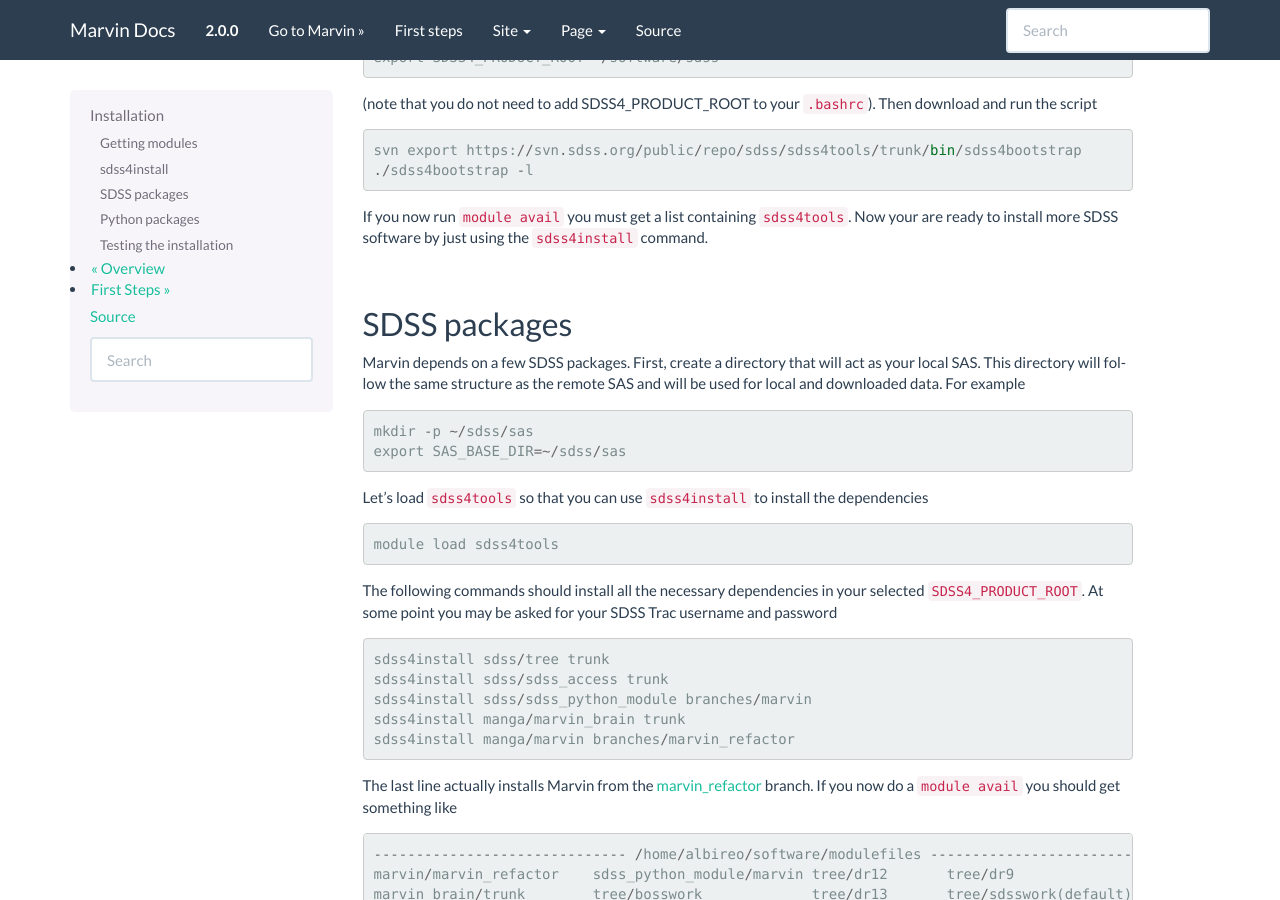
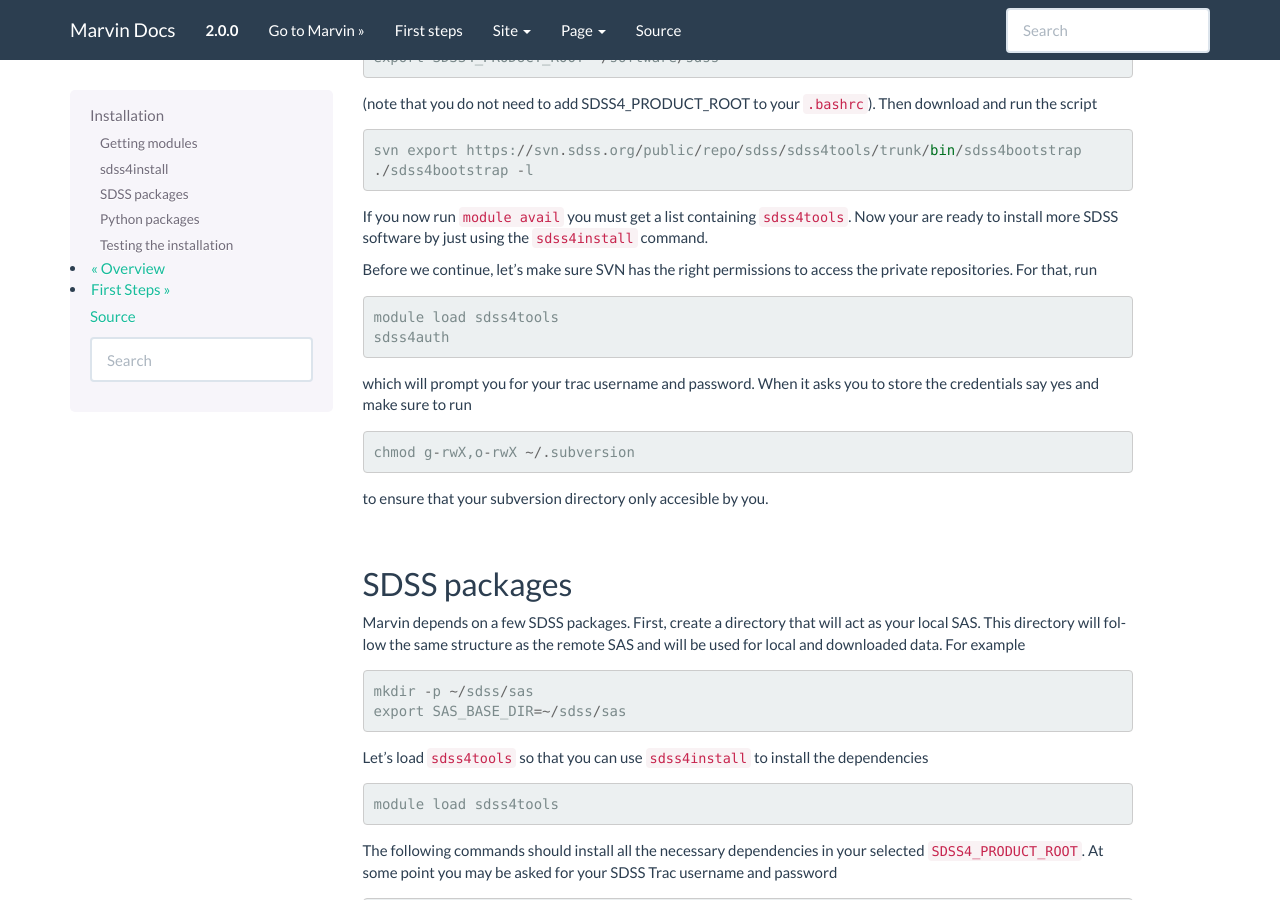
Before and after one commit to sdss/marvin, a Sphinx documentation site: the page built from docs/sphinx/installation.rst, in a window 1280 px wide and 900 px high, scrolled down 1293 px. Built offline with Sphinx 7.4.7, drawn with Linux system fonts in a browser that asks for light colours; pages that are not in the unit, such as notebooks, are missing from menus.

Commit message:
Merge branch marvin_refactor

```diff
--- a/docs/sphinx/installation.rst
+++ b/docs/sphinx/installation.rst
@@ -77,6 +77,19 @@
 
 If you now run ``module avail`` you must get a list containing ``sdss4tools``. Now
 your are ready to install more SDSS software by just using the ``sdss4install`` command.
+
+Before we continue, let's make sure SVN has the right permissions to access the private
+repositories. For that, run ::
+
+    module load sdss4tools
+    sdss4auth
+
+which will prompt you for your trac username and password. When it asks you to store the
+credentials say yes and make sure to run ::
+
+    chmod g-rwX,o-rwX ~/.subversion
+
+to ensure that your subversion directory only accesible by you.
 
 |
 
```
